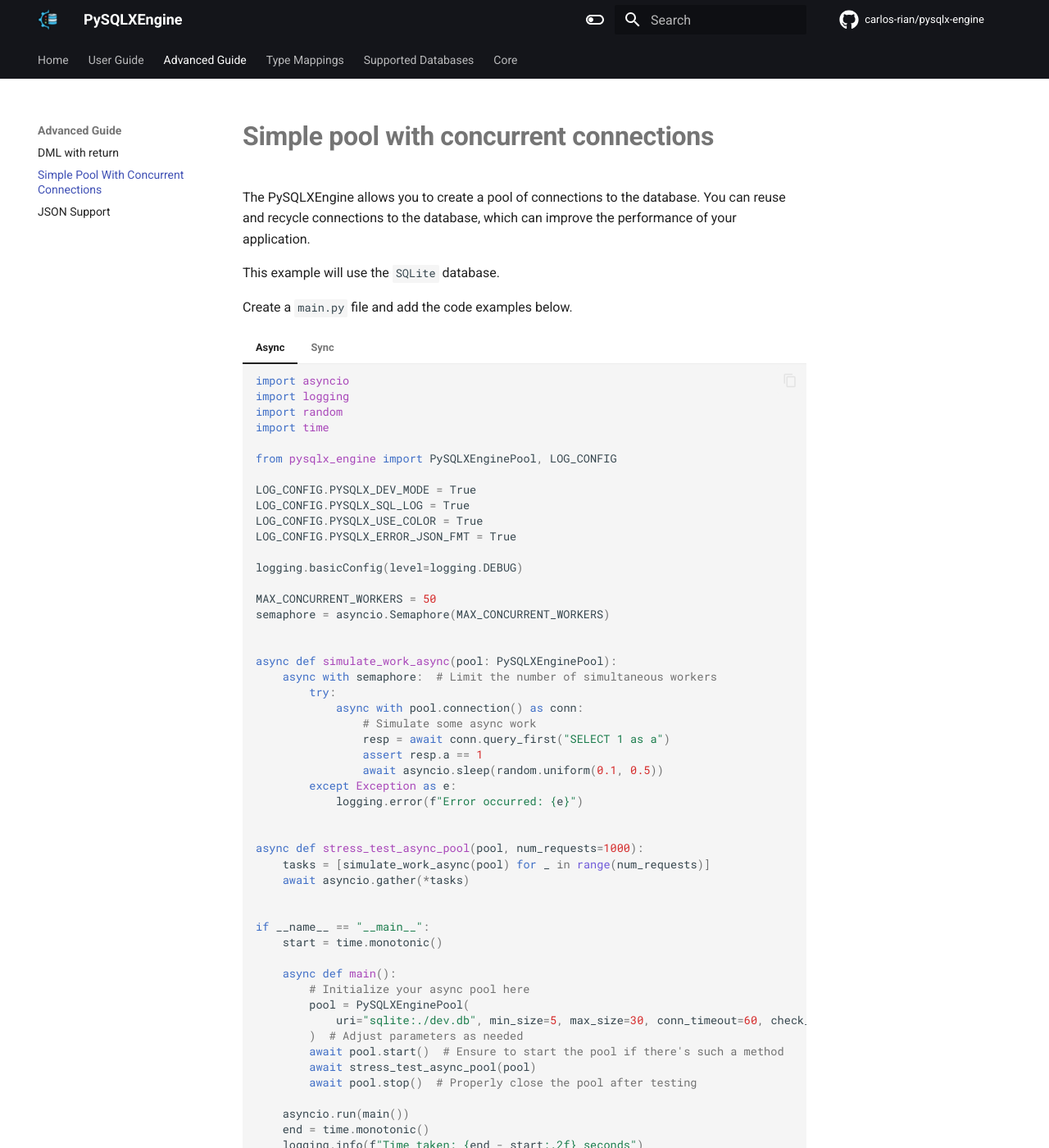
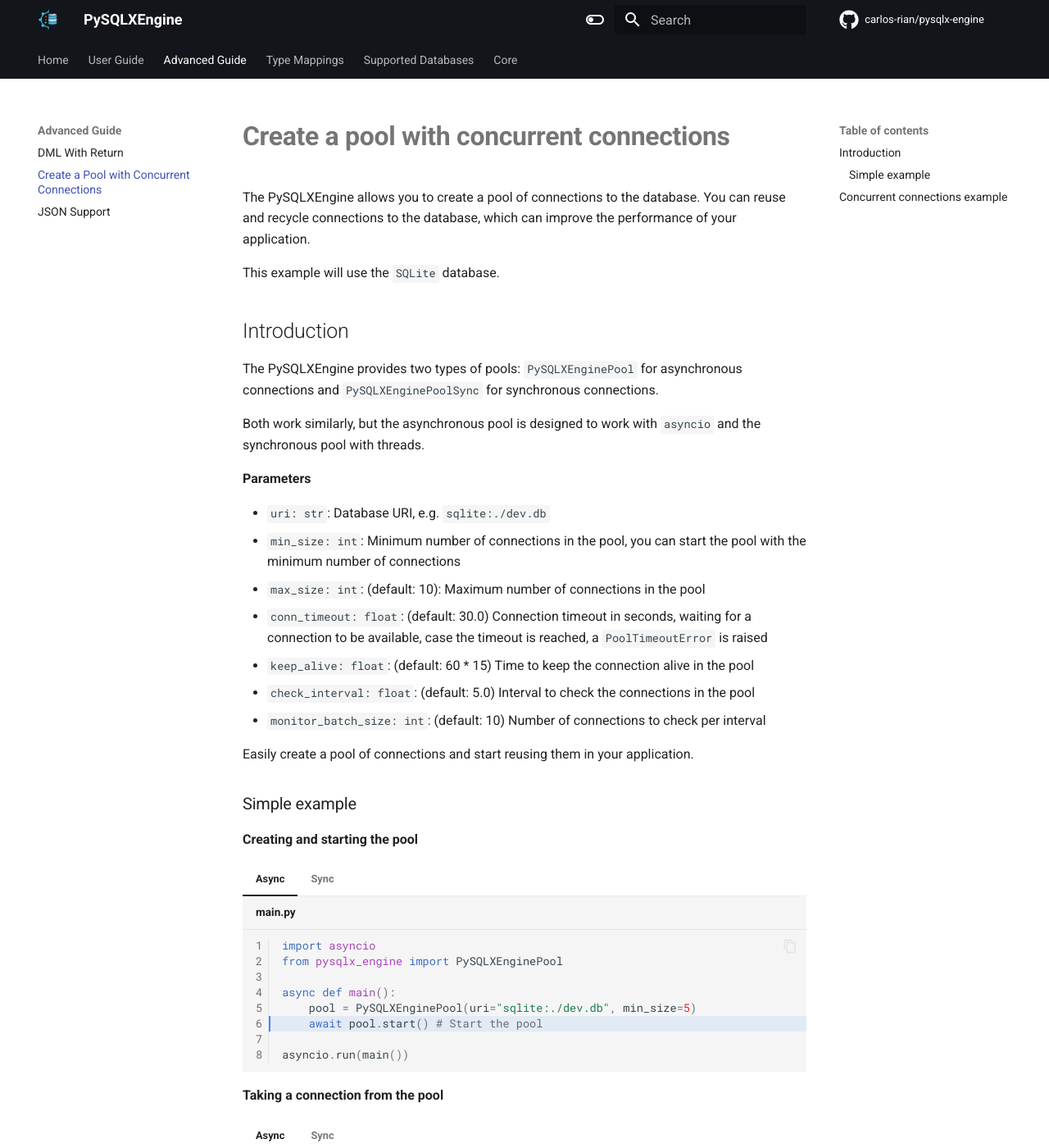
Before and after one commit to carlos-rian/pysqlx-engine, an MkDocs documentation site: the page built from docs/advanced_guide/simple_pool_conn.md, in a window 1280 px wide and 1400 px high. Shown: the whole window at 82% size. Built offline with MkDocs 1.6.1 and Material for MkDocs 9.7.7, drawn with Linux system fonts in a browser that asks for light colours; comment, search, counter and statistics services are not loaded; some of the changed text lies outside the part shown.

Commit message:
docs: Update advanced_guide/simple_pool_conn.md and mkdocs.yml

````diff
--- a/docs/advanced_guide/simple_pool_conn.md
+++ b/docs/advanced_guide/simple_pool_conn.md
@@ -1,9 +1,168 @@
-# **Simple pool with concurrent connections**
+# **Create a pool with concurrent connections**
 
 The PySQLXEngine allows you to create a pool of connections to the database.
 You can reuse and recycle connections to the database, which can improve the performance of your application.
 
 This example will use the `SQLite` database.
+
+## Introduction
+
+The PySQLXEngine provides two types of pools: `PySQLXEnginePool` for asynchronous connections and `PySQLXEnginePoolSync` for synchronous connections.
+
+Both work similarly, but the asynchronous pool is designed to work with `asyncio` and the synchronous pool with threads.
+
+**Parameters**
+
+- `uri: str`: Database URI, e.g. `sqlite:./dev.db`
+- `min_size: int`: Minimum number of connections in the pool, you can start the pool with the minimum number of connections
+- `max_size: int`: (default: 10): Maximum number of connections in the pool
+- `conn_timeout: float`: (default: 30.0) Connection timeout in seconds, waiting for a connection to be available, case the timeout is reached, a `PoolTimeoutError` is raised
+- `keep_alive: float`: (default: 60 * 15) Time to keep the connection alive in the pool
+- `check_interval: float`: (default: 5.0) Interval to check the connections in the pool
+- `monitor_batch_size: int`: (default: 10)  Number of connections to check per interval
+
+Easily create a pool of connections and start reusing them in your application.
+
+
+### Simple example
+
+**Creating and starting the pool**
+
+=== "**Async**"
+    ```py linenums="1" hl_lines="6" title="main.py"
+    import asyncio
+    from pysqlx_engine import PySQLXEnginePool
+
+    async def main():
+        pool = PySQLXEnginePool(uri="sqlite:./dev.db", min_size=5)
+        await pool.start() # Start the pool
+
+    asyncio.run(main())
+    ```
+=== "**Sync**"
+    ```py linenums="1" hl_lines="6" title="main.py"
+    # import
+    from pysqlx_engine import PySQLXEnginePoolSync
+
+    def main():
+        pool = PySQLXEnginePoolSync(uri="sqlite:./dev.db", min_size=5)
+        pool.start() # Start the pool
+
+    main()
+    ```
+
+
+**Taking a connection from the pool**
+
+=== "**Async**"
+    ```py linenums="1" hl_lines="8-11"
+    import asyncio
+    from pysqlx_engine import PySQLXEnginePool
+
+    async def main():
+        pool = PySQLXEnginePool(uri="sqlite:./dev.db", min_size=5)
+        await pool.start() # Start the pool
+
+        async with pool.connection() as conn:
+            # Use the connection
+            resp = await conn.query_first("SELECT 1 as a")
+            print(resp) # Output: BaseRow(a=1)
+
+    asyncio.run(main())
+    ```
+=== "**Sync**"
+    ```py linenums="1" hl_lines="8-11"
+    # import
+    from pysqlx_engine import PySQLXEnginePoolSync
+
+    def main():
+        pool = PySQLXEnginePoolSync(uri="sqlite:./dev.db", min_size=5)
+        pool.start() # Start the pool
+
+        with pool.connection() as conn:
+            # Use the connection
+            resp = conn.query_first("SELECT 1 as a")
+            print(resp) # Output: BaseRow(a=1)
+
+    main()
+    ```
+
+**Stopping the pool**
+
+=== "**Async**"
+    ```py linenums="1" hl_lines="10"
+    import asyncio
+    from pysqlx_engine import PySQLXEnginePool
+
+    async def main():
+        pool = PySQLXEnginePool(uri="sqlite:./dev.db", min_size=5)
+        await pool.start() # Start the pool
+
+        # Use the pool
+
+        await pool.stop() # Stop the pool
+
+    asyncio.run(main())
+    ```
+
+=== "**Sync**"
+    ```py linenums="1" hl_lines="10"
+    # import
+    from pysqlx_engine import PySQLXEnginePoolSync
+
+    def main():
+        pool = PySQLXEnginePoolSync(uri="sqlite:./dev.db", min_size=5)
+        pool.start() # Start the pool
+
+        # Use the pool
+
+        pool.stop() # Stop the pool
+
+    main()
+    ```
+
+**Complete example**
+
+=== "**Async**"
+    ```py
+    import asyncio
+    from pysqlx_engine import PySQLXEnginePool
+
+    async def main():
+        pool = PySQLXEnginePool(uri="sqlite:./dev.db", min_size=5)
+        await pool.start() # Start the pool
+
+        async with pool.connection() as conn:
+            # Use the connection
+            resp = await conn.query_first("SELECT 1 as a")
+            print(resp) # Output: BaseRow(a=1)
+
+        await pool.stop() # Stop the pool
+
+    asyncio.run(main())
+    ```
+
+=== "**Sync**"
+    ```py
+    # import
+    from pysqlx_engine import PySQLXEnginePoolSync
+
+    def main():
+        pool = PySQLXEnginePoolSync(uri="sqlite:./dev.db", min_size=5)
+        pool.start() # Start the pool
+
+        with pool.connection() as conn:
+            # Use the connection
+            resp = conn.query_first("SELECT 1 as a")
+            print(resp) # Output: BaseRow(a=1)
+
+        pool.stop() # Stop the pool
+
+    main()
+    ```
+
+
+## Concurrent connections example
 
 Create a `main.py` file and add the code examples below.
 
--- a/mkdocs.yml
+++ b/mkdocs.yml
@@ -85,8 +85,8 @@
       - Documentation for Methods: user_guide/extras.md
 
   - Advanced Guide:
-      - DML with return: advanced_guide/dml_with_return.md
-      - Simple Pool With Concurrent Connections: advanced_guide/simple_pool_conn.md
+      - DML With Return: advanced_guide/dml_with_return.md
+      - Create a Pool with Concurrent Connections: advanced_guide/simple_pool_conn.md
       - JSON Support: advanced_guide/json_support.md
 
   - Type Mappings: type_mappings.md
````
